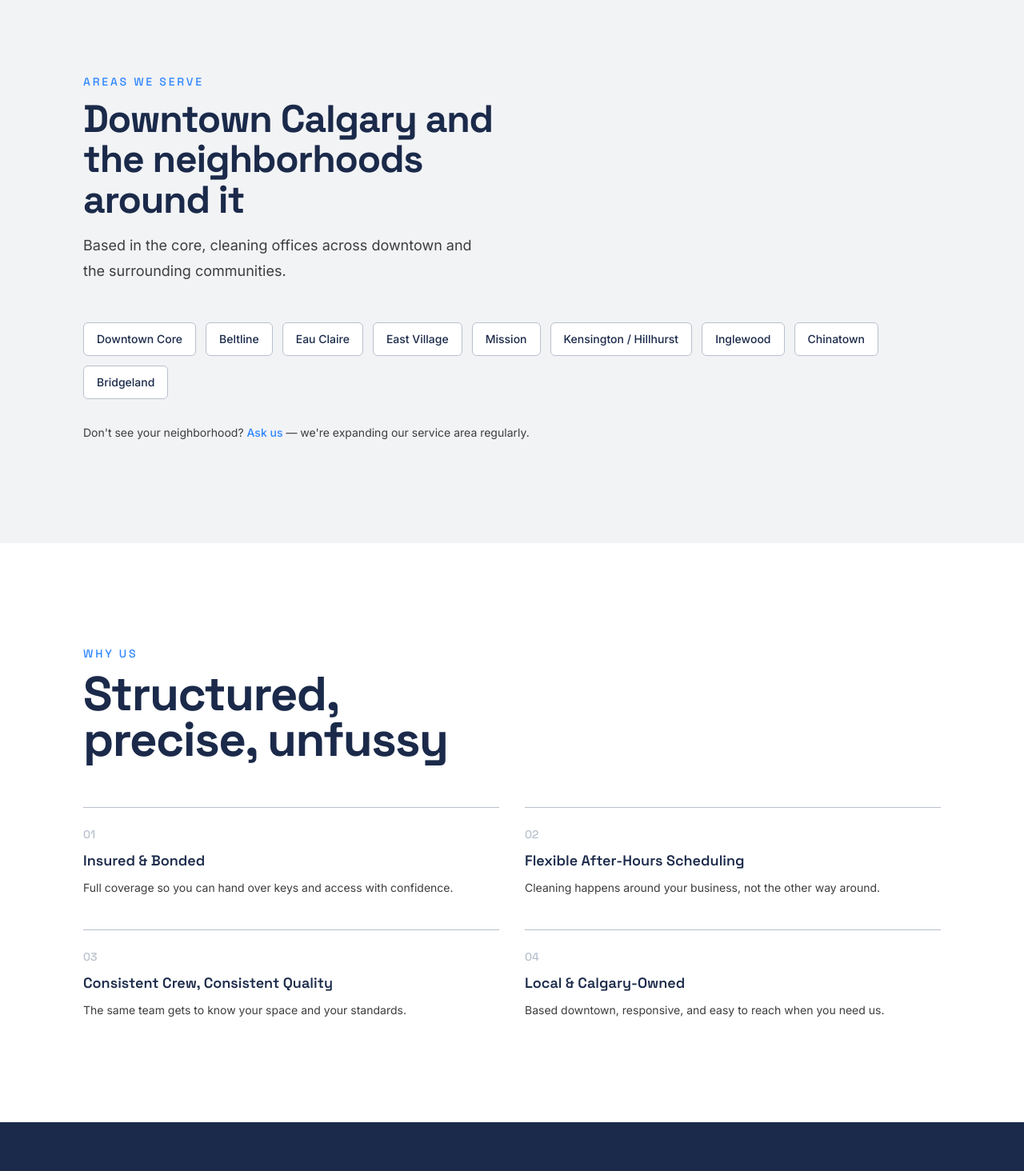
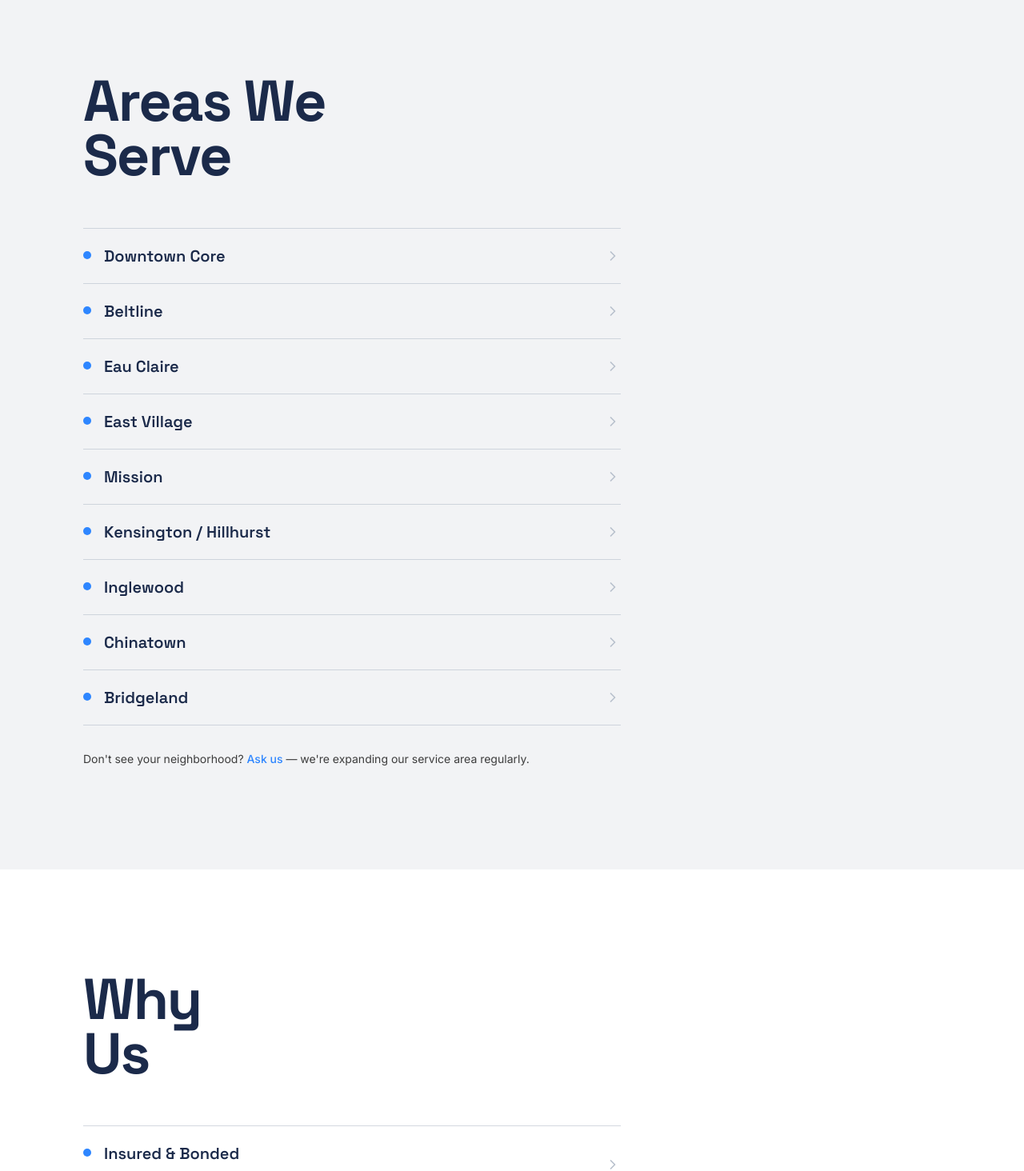
Before and after one commit to danielospina-la/downtown-calgary-office-cleaning, a Next.js app: page / in a window 1280 px wide. Shown: the part 1960-3424 px from the top of the page at 80% size. Built offline with nearby package versions, Linux system fonts and the light colour scheme.

Commit message:
Unify all sections on shared DotRow list style with big stacked headings

```diff
--- /dev/null
+++ b/src/components/DotRow.tsx
@@ -0,0 +1,61 @@
+function ChevronIcon() {
+  return (
+    <svg
+      viewBox="0 0 24 24"
+      fill="none"
+      stroke="currentColor"
+      strokeWidth="2"
+      strokeLinecap="round"
+      strokeLinejoin="round"
+      className="h-5 w-5 shrink-0 text-steel transition-colors group-hover:text-electric"
+      aria-hidden="true"
+    >
+      <path d="M9 6l6 6-6 6" />
+    </svg>
+  );
+}
+
+type DotRowProps = {
+  label: string;
+  sublabel?: string;
+  href?: string;
+};
+
+/**
+ * Shared "floor directory" row: electric dot + label (+ optional sublabel)
+ * on the left, chevron on the right, hairline divider below.
+ * Used across Services, Why Us, and Service Areas for one consistent list style.
+ */
+export default function DotRow({ label, sublabel, href }: DotRowProps) {
+  const rowClass =
+    "group flex items-center justify-between gap-4 border-b border-steel/60 py-5 first:border-t";
+
+  const content = (
+    <>
+      <span className="flex items-start gap-4">
+        <span className="mt-2 h-2.5 w-2.5 shrink-0 rounded-full bg-electric" />
+        <span>
+          <span className="block font-heading text-lg font-semibold text-navy sm:text-xl">
+            {label}
+          </span>
+          {sublabel && (
+            <span className="mt-1 block text-sm leading-6 text-charcoal">
+              {sublabel}
+            </span>
+          )}
+        </span>
+      </span>
+      <ChevronIcon />
+    </>
+  );
+
+  if (href) {
+    return (
+      <a href={href} className={rowClass}>
+        {content}
+      </a>
+    );
+  }
+
+  return <div className={rowClass}>{content}</div>;
+}
--- a/src/components/ServiceAreas.tsx
+++ b/src/components/ServiceAreas.tsx
@@ -1,3 +1,5 @@
+import DotRow from "./DotRow";
+
 const AREAS = [
   "Downtown Core",
   "Beltline",
@@ -14,29 +16,17 @@ export default function ServiceAreas() {
   return (
     <section id="areas" className="bg-light-gray py-24 sm:py-32">
       <div className="mx-auto max-w-6xl px-6 sm:px-10">
-        <div className="max-w-lg">
-          <p className="font-heading text-sm font-medium uppercase tracking-[0.2em] text-electric">
-            Areas We Serve
-          </p>
-          <h2 className="mt-3 font-heading text-4xl font-bold leading-[1.05] tracking-tight text-navy sm:text-5xl">
-            Downtown Calgary and the neighborhoods around it
-          </h2>
-          <p className="mt-4 text-lg leading-8 text-charcoal">
-            Based in the core, cleaning offices across downtown and the
-            surrounding communities.
-          </p>
+        <h2 className="font-heading text-6xl font-bold leading-[0.95] tracking-tight text-navy sm:text-7xl">
+          Areas We
+          <br />
+          Serve
+        </h2>
+
+        <div className="mt-14 max-w-2xl">
+          {AREAS.map((area) => (
+            <DotRow key={area} label={area} href="#contact" />
+          ))}
         </div>
-
-        <ul className="mt-12 flex flex-wrap gap-3">
-          {AREAS.map((area) => (
-            <li
-              key={area}
-              className="rounded-md border border-steel bg-white px-4 py-2.5 text-sm font-medium text-navy"
-            >
-              {area}
-            </li>
-          ))}
-        </ul>
 
         <p className="mt-8 text-sm text-charcoal">
           Don&apos;t see your neighborhood?{" "}
--- a/src/components/Services.tsx
+++ b/src/components/Services.tsx
@@ -1,3 +1,5 @@
+import DotRow from "./DotRow";
+
 const CORE_SERVICES = [
   "Nightly Office Cleaning",
   "Trash & Recycling Removal",
@@ -48,23 +50,6 @@ function ArrowRightIcon() {
   );
 }
 
-function ChevronIcon() {
-  return (
-    <svg
-      viewBox="0 0 24 24"
-      fill="none"
-      stroke="currentColor"
-      strokeWidth="2"
-      strokeLinecap="round"
-      strokeLinejoin="round"
-      className="h-5 w-5 shrink-0 text-steel transition-colors group-hover:text-electric"
-      aria-hidden="true"
-    >
-      <path d="M9 6l6 6-6 6" />
-    </svg>
-  );
-}
-
 export default function Services() {
   return (
     <section id="services" className="bg-light-gray py-24 sm:py-32">
@@ -92,19 +77,7 @@ export default function Services() {
 
         <div className="mt-14 max-w-2xl">
           {CORE_SERVICES.map((service) => (
-            <a
-              key={service}
-              href="#contact"
-              className="group flex items-center justify-between gap-4 border-b border-steel/60 py-5 first:border-t"
-            >
-              <span className="flex items-center gap-4">
-                <span className="h-2.5 w-2.5 shrink-0 rounded-full bg-electric" />
-                <span className="font-heading text-lg font-semibold text-navy sm:text-xl">
-                  {service}
-                </span>
-              </span>
-              <ChevronIcon />
-            </a>
+            <DotRow key={service} label={service} href="#contact" />
           ))}
         </div>
 
--- a/src/components/WhyUs.tsx
+++ b/src/components/WhyUs.tsx
@@ -1,21 +1,19 @@
+import DotRow from "./DotRow";
+
 const POINTS = [
   {
-    num: "01",
     title: "Insured & Bonded",
     desc: "Full coverage so you can hand over keys and access with confidence.",
   },
   {
-    num: "02",
     title: "Flexible After-Hours Scheduling",
     desc: "Cleaning happens around your business, not the other way around.",
   },
   {
-    num: "03",
     title: "Consistent Crew, Consistent Quality",
     desc: "The same team gets to know your space and your standards.",
   },
   {
-    num: "04",
     title: "Local & Calgary-Owned",
     desc: "Based downtown, responsive, and easy to reach when you need us.",
   },
@@ -25,28 +23,20 @@ export default function WhyUs() {
   return (
     <section id="why-us" className="bg-white py-24 sm:py-32">
       <div className="mx-auto max-w-6xl px-6 sm:px-10">
-        <div className="max-w-lg">
-          <p className="font-heading text-sm font-medium uppercase tracking-[0.2em] text-electric">
-            Why Us
-          </p>
-          <h2 className="mt-3 font-heading text-5xl font-bold leading-[0.95] tracking-tight text-navy sm:text-6xl">
-            Structured, precise, unfussy
-          </h2>
-        </div>
+        <h2 className="font-heading text-6xl font-bold leading-[0.95] tracking-tight text-navy sm:text-7xl">
+          Why
+          <br />
+          Us
+        </h2>
 
-        <div className="mt-14 grid grid-cols-1 gap-x-8 gap-y-10 sm:grid-cols-2">
+        <div className="mt-14 max-w-2xl">
           {POINTS.map((point) => (
-            <div key={point.num} className="border-t border-steel pt-5">
-              <span className="font-heading text-sm font-medium text-steel">
-                {point.num}
-              </span>
-              <h3 className="mt-2 font-heading text-lg font-semibold text-navy">
-                {point.title}
-              </h3>
-              <p className="mt-2 text-sm leading-6 text-charcoal">
-                {point.desc}
-              </p>
-            </div>
+            <DotRow
+              key={point.title}
+              label={point.title}
+              sublabel={point.desc}
+              href="#contact"
+            />
           ))}
         </div>
       </div>
```
